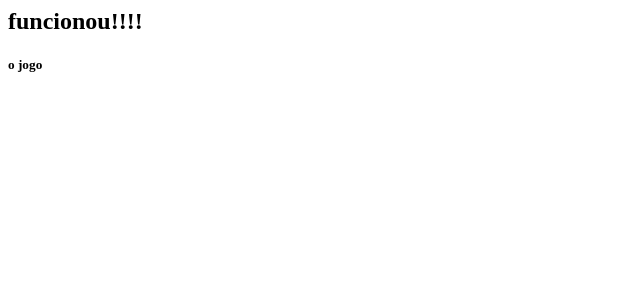
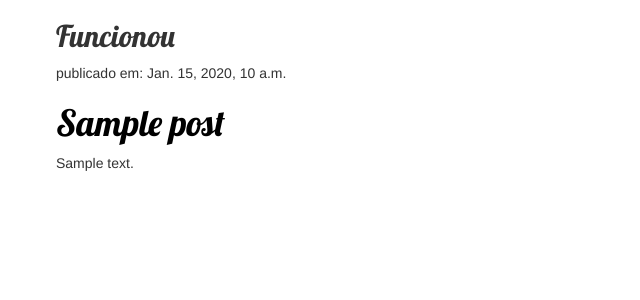
Before and after one commit to souza006/dg-tutorial, a Django app: template blog/templates/blog/post_list.html in a window 1280 px wide. Shown: the top 300 px of the page, without its empty margins (0-640 px from the left). Run offline with Django 3.2, Linux system fonts and the light colour scheme; the template is opened without the code that fills it: most values are stand-ins (such as "Sample title", 1, 10 or a date in 2020); some libraries are stand-ins or nearby versions.

Commit message:
atualizado

```diff
--- /dev/null
+++ b/blog/static/css/blog.css
@@ -0,0 +1,70 @@
+body {
+    padding-left: 4em;
+}
+
+h1 a {
+    color: slategray;
+    font-family: 'Lobster';
+}
+
+.page-header {
+    background-color: #ff9400;
+    margin-top: 0;
+    padding: 20px 20px 20px 40px;
+}
+
+.page-header h1, .page-header h1 a, .page-header h1 a:visited, .page-header h1 a:active {
+    color: #ffffff;
+    font-size: 36pt;
+    text-decoration: none;
+}
+
+.content {
+    margin-left: 40px;
+}
+
+h1, h2, h3, h4 {
+    font-family: 'Lobster', cursive;
+}
+
+.date {
+    color: #828282;
+}.page-header {
+    background-color: #ff9400;
+    margin-top: 0;
+    padding: 20px 20px 20px 40px;
+}
+
+.page-header h1, .page-header h1 a, .page-header h1 a:visited, .page-header h1 a:active {
+    color: #ffffff;
+    font-size: 36pt;
+    text-decoration: none;
+}
+
+.content {
+    margin-left: 40px;
+}
+
+
+.save {
+    float: right;
+}
+
+.post-form textarea, .post-form input {
+    width: 100%;
+}
+
+.top-menu, .top-menu:hover, .top-menu:visited {
+    color: #ffffff;
+    float: right;
+    font-size: 26pt;
+    margin-right: 20px;
+}
+
+.post {
+    margin-bottom: 70px;
+}
+
+.post h1 a, .post h1 a:visited {
+    color: #000000;
+}
--- a/blog/templates/blog/post_list.html
+++ b/blog/templates/blog/post_list.html
@@ -1,7 +1,17 @@
+{% load staticfiles %}
 <html>
+        <link rel="stylesheet" href="//maxcdn.bootstrapcdn.com/bootstrap/3.2.0/css/bootstrap.min.css">
+        <link rel="stylesheet" href="//maxcdn.bootstrapcdn.com/bootstrap/3.2.0/css/bootstrap-theme.min.css">
+        <link href="//fonts.googleapis.com/css?family=Lobster&subset=latin,latin-ext" rel="stylesheet" type="text/css">
+        <link rel="stylesheet" href="{% static 'css/blog.css' %}">
     <body>
-        <h2>funcionou!!!!</h2>
-        <h5>o jogo</h5>
-
+        <h2>Funcionou</h2>
+        {% for post in posts %}
+    <div class="post">
+        <p>publicado em: {{ post.published_date }}</p>
+        <h1><a href="">{{ post.title }}</a></h1>
+        <p>{{ post.text|linebreaksbr }}</p>
+    </div>
+{% endfor %}
     </body>
 </html>
--- a/blog/views.py
+++ b/blog/views.py
@@ -1,4 +1,7 @@
 from django.shortcuts import render
+from django.utils import timezone
+from .models import Post
 
 def post_list(request):
-    return render(request, 'blog/post_list.html', {})
+    posts = Post.objects.filter(published_date__lte=timezone.now()).order_by('published_date')
+    return render(request, 'blog/post_list.html', {'posts' : posts, 'user': 'thunderboy'})
--- a/mysite/settings.py
+++ b/mysite/settings.py
@@ -123,4 +123,8 @@ USE_TZ = True
 # https://docs.djangoproject.com/en/2.0/howto/static-files/
 
 STATIC_URL = '/static/'
-STATIC_ROOT = os.path.join(BASE_DIR, 'static')
+STATIC_DIRS = (
+
+    os.path.join(BASE_DIR,'static')
+)
+STATIC_ROOT = os.path.join(BASE_DIR, 'staticfile')
```
